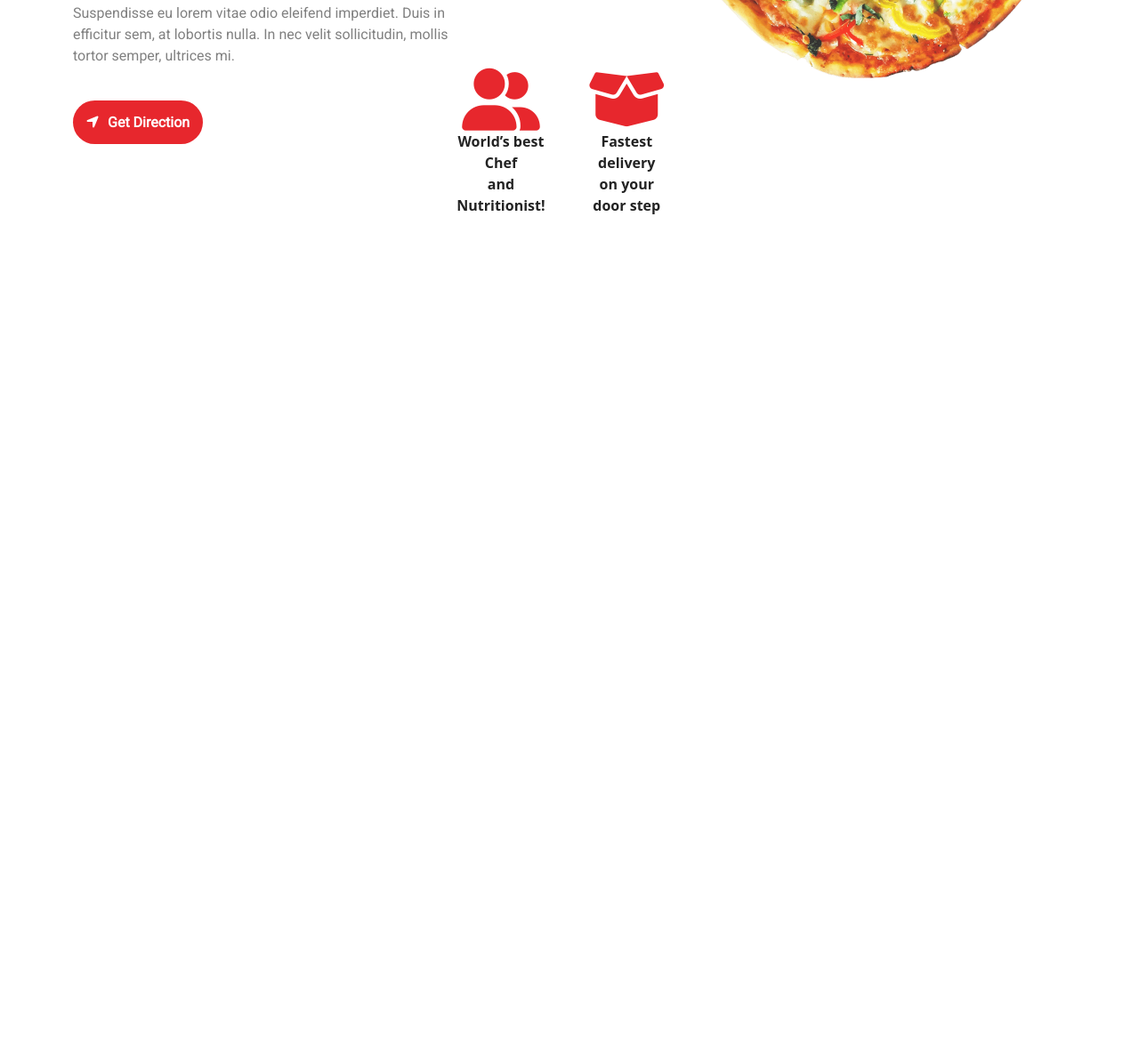
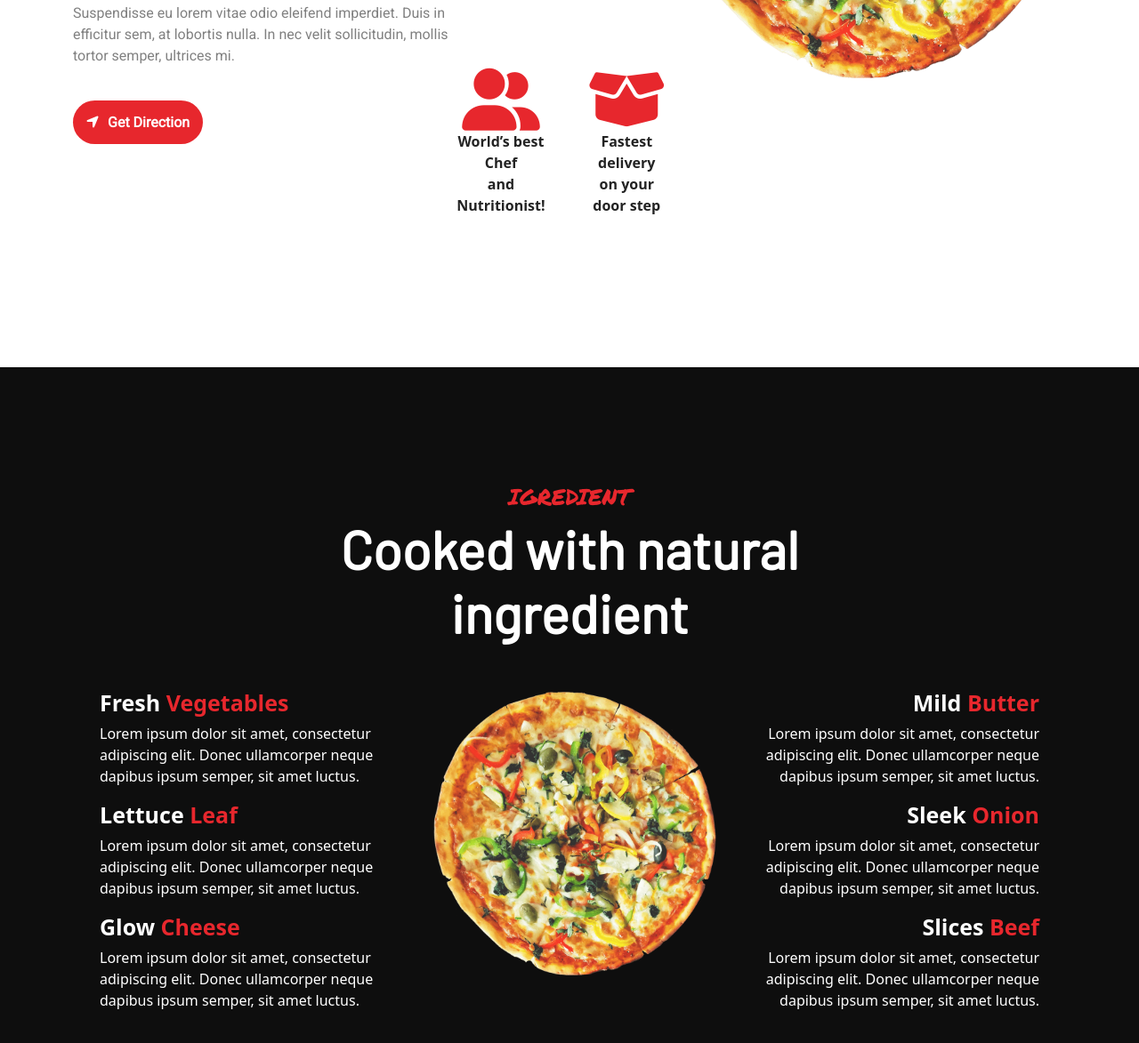
Before and after one commit to Md-Abdur-Raheem/dinner-m4, a plain HTML site: page index.html in a window 1280 px wide. Shown: the part 2719-3892 px from the top of the page at 89% size. Before the commit the page ends 3062 px from the top, so only its background shows below. Drawn offline with nearby package versions, Linux system fonts and the light colour scheme.

Commit message:
fifth commit

```diff
--- a/index.html
+++ b/index.html
@@ -203,6 +203,48 @@
     </section>
 
 
+    <!-- Ingredient Section -->
+    <section class="ingredient">
+      <div class="container ingredient-container">
+        <h3>IGREDIENT</h3>
+        <h1>Cooked with natural <br> ingredient</h1>
+        <div class="row">
+          <div class="col col-lg-4">
+            <div class="ingredient-title">
+              <h2>Fresh <span>Vegetables</span></h2>
+              <p>Lorem ipsum dolor sit amet, consectetur adipiscing elit. Donec ullamcorper neque dapibus ipsum semper, sit amet luctus.</p>
+            </div>
+            <div class="ingredient-title">
+              <h2>Lettuce <span>Leaf</span></h2>
+              <p>Lorem ipsum dolor sit amet, consectetur adipiscing elit. Donec ullamcorper neque dapibus ipsum semper, sit amet luctus.</p>
+            </div>
+            <div class="ingredient-title">
+              <h2>Glow <span>Cheese</span></h2>
+              <p>Lorem ipsum dolor sit amet, consectetur adipiscing elit. Donec ullamcorper neque dapibus ipsum semper, sit amet luctus.</p>
+            </div>
+          </div>
+
+            <img  class="col col-lg-4 ps-4 ingredient-image" src="/images/banner.png" alt="">
+
+          <div class="col col-lg-4">
+            <div class="ingredient-title ingredient-right-title">
+              <h2>Mild <span>Butter</span></h2>
+              <p>Lorem ipsum dolor sit amet, consectetur adipiscing elit. Donec ullamcorper neque dapibus ipsum semper, sit amet luctus.</p>
+            </div>
+            <div class="ingredient-title ingredient-right-title">
+              <h2>Sleek <span>Onion</span></h2>
+              <p>Lorem ipsum dolor sit amet, consectetur adipiscing elit. Donec ullamcorper neque dapibus ipsum semper, sit amet luctus.</p>
+            </div>
+            <div class="ingredient-title ingredient-right-title">
+              <h2>Slices <span>Beef</span></h2>
+              <p>Lorem ipsum dolor sit amet, consectetur adipiscing elit. Donec ullamcorper neque dapibus ipsum semper, sit amet luctus.</p>
+            </div>
+          </div>
+        </div>
+      </div>
+    </section>
+
+
 
 
 
--- a/styles/style.css
+++ b/styles/style.css
@@ -386,6 +386,55 @@
 }
 
 
+/* Ingredient Styles */
+.ingredient {
+    background-color: #0e0e0e;
+    padding: 100px;
+}
+
+.ingredient-container h3 {
+    text-align: center;
+    color: #e7272d;
+    font-family: 'Permanent Marker', cursive;
+    font-size: 25px;
+    padding-top: 30px;
+
+}
+
+.ingredient-container h1 {
+    text-align: center;
+    color: white;
+    font-family: 'Barlow', sans-serif;
+    font-size: 60px;
+    font-weight: 900;
+    margin-bottom: 50px;
+}
+
+.ingredient-title h2 {
+    color: white;
+    font-size: 25px;
+    font-weight: 900;
+}
+
+.ingredient-title h2 span {
+    color: #e7272d;
+    font-size: 25px;
+    font-weight: 900;
+}
+
+.ingredient-title p {
+    color: white;
+}
+
+.ingredient-image {
+    width: 360px;
+}
+
+.ingredient-right-title {
+    text-align: right;
+}
+
+
 
 
 
@@ -519,6 +568,26 @@
         width: fit-content;
         text-align: center;
     }
+
+    .ingredient {
+        padding: 0;
+        margin-top: 70px;
+
+    }
+
+    .ingredient-container {
+        padding-top: 0;
+        margin: 0;
+    }
+
+    .ingredient-title h2 {
+        text-align: center;
+        padding-top: 50px;
+    }
+
+    .ingredient-title p {
+        text-align: center;
+    }
 }
 
 
@@ -598,4 +667,12 @@
     .buy-now-btn {
         padding: 7px;
     }
+
+    .ingredient {
+        margin-top: 70px;
+    }
+
+    .ingredient-image {
+        height: 100%;
+    }
 }
```
